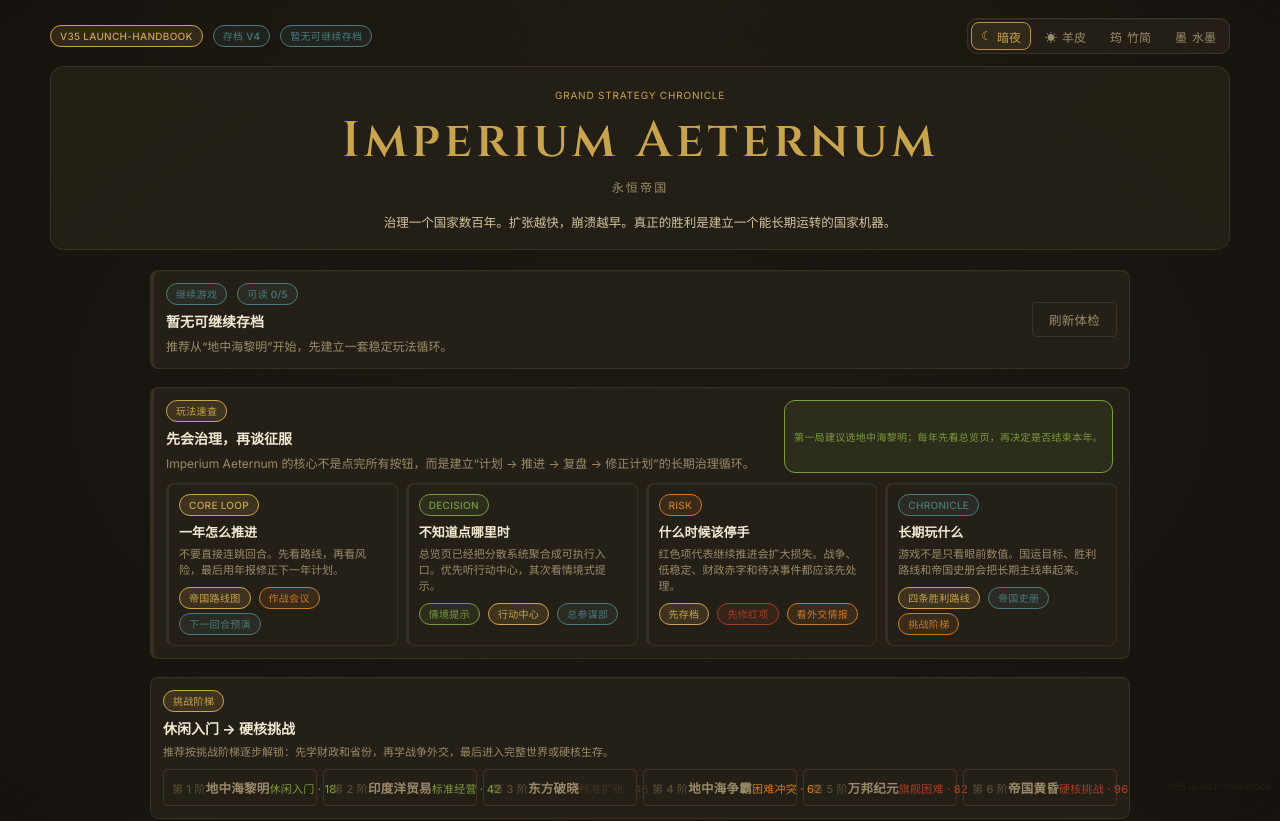
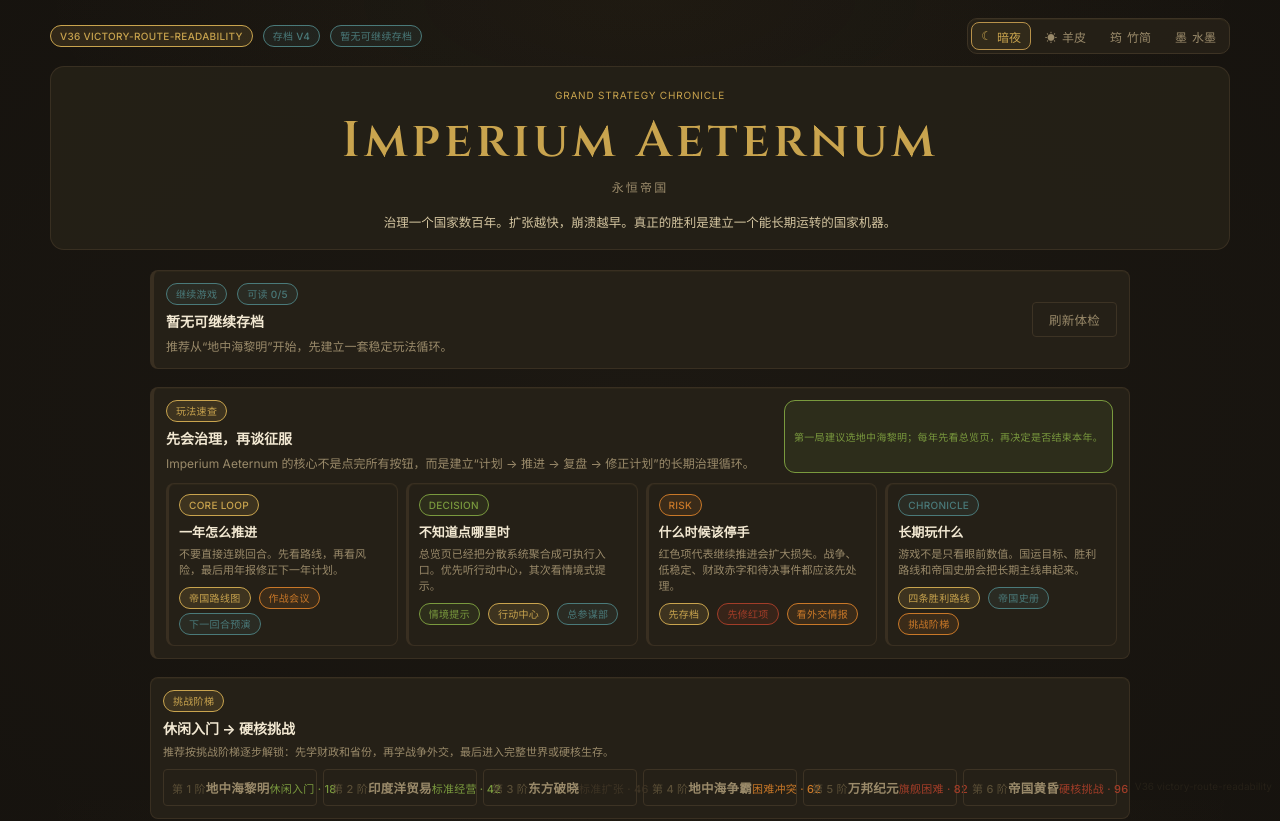
Before and after one commit to Lunora-Gather/Imperium-Aeternum, a React (Vite) app: page / in a window 1280 px wide. Shown: the top 821 px of the page. Built offline with nearby package versions, Linux system fonts and the light colour scheme.

Commit message:
Update build mark for v36

```diff
--- a/src/buildInfo.ts
+++ b/src/buildInfo.ts
@@ -1 +1 @@
-export const BUILD_MARK = 'V35 launch-handbook';
+export const BUILD_MARK = 'V36 victory-route-readability';
```
